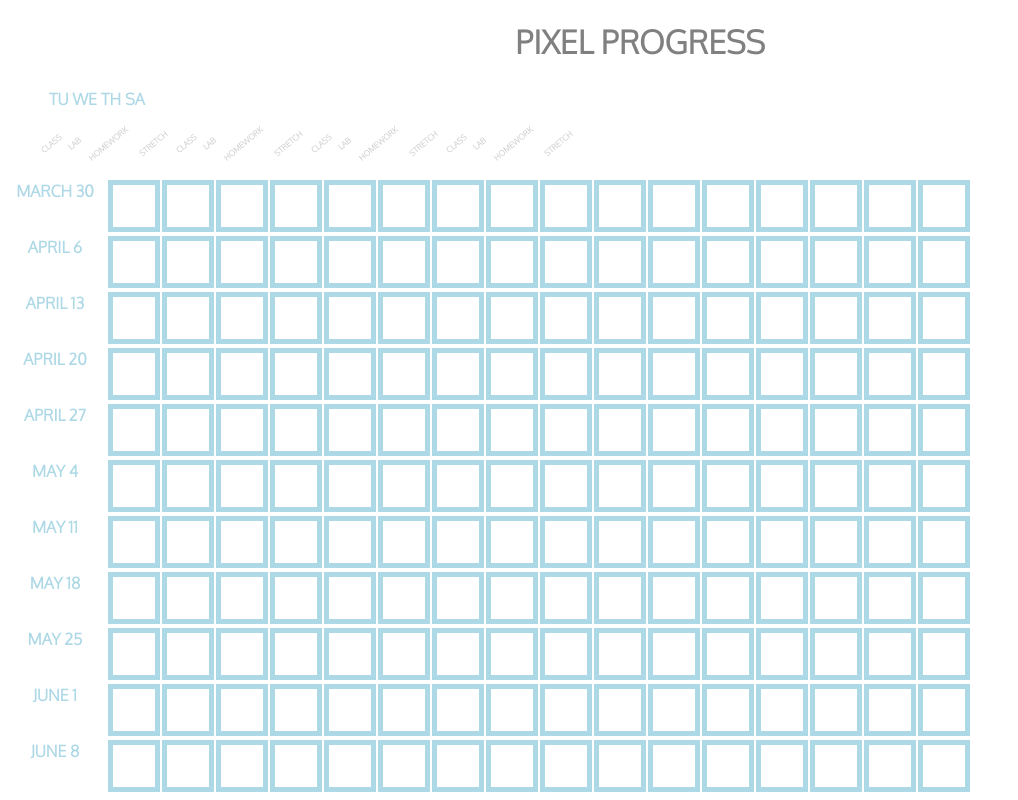
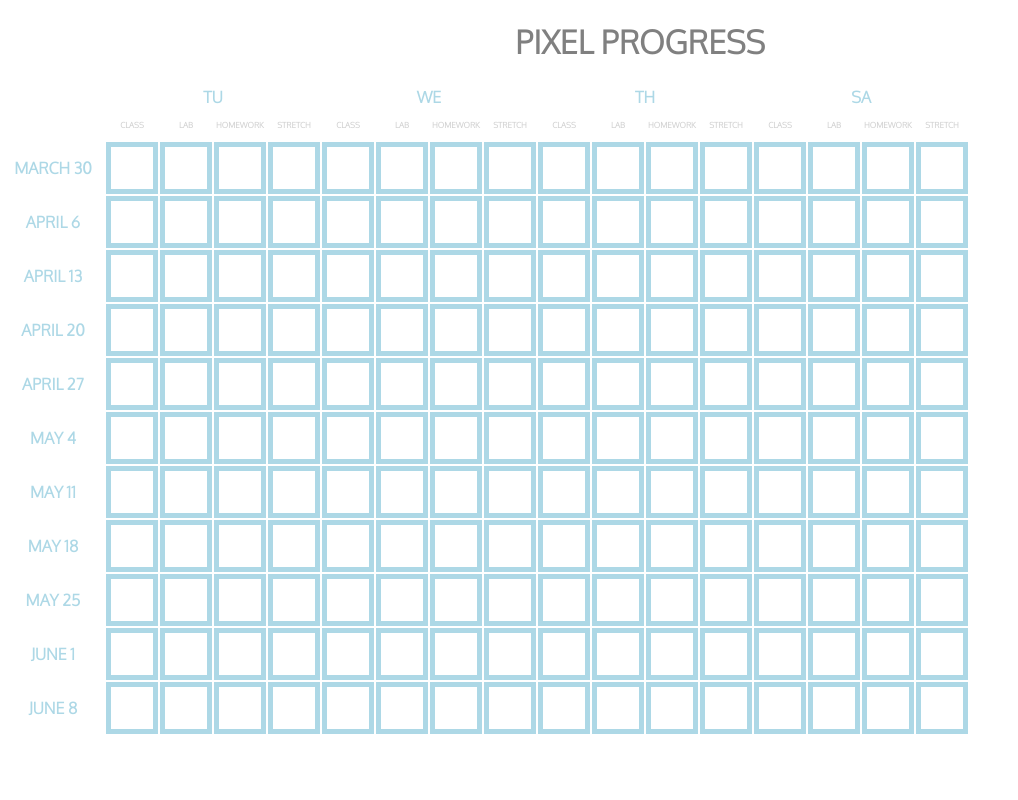
Before and after one commit to am852410/pixel-progress-front-end, a React (Create React App) app in the folder pixel-react-app/: page / in a window 1280 px wide. Shown: the whole page, without its empty margins (0-1018 px from the left). Built offline with nearby package versions, Linux system fonts and the light colour scheme.

Commit message:
Fixed tier 1 and 2 header alignment issue. Table renders together and cells render as individual components.

```diff
--- a/pixel-react-app/src/App.css
+++ b/pixel-react-app/src/App.css
@@ -50,18 +50,17 @@ h1 {
 }
 
 td {
-  color:lightgray;
+
   border: 5px solid lightblue;
   height: 40px;
   width: 40px;
+  font-size: 1px;
+  color:white;
 
   overflow: hidden;
 
 }
 
-td:before {
-
-}
 
 @keyframes fill {
   from {
@@ -85,29 +84,42 @@ td:before {
 
 td:hover {
   border: 5px solid lightgray;
-  transition: .2s
+  transition: .2s;
+  color: lightgray;
+  font-size: 11px;
+
+
 }
 
 th {
   color:lightblue;
 }
 
+.sessionHeaders {
+  /* border: 1px solid cyan; */
+}
+
 th.rotate {
   color: lightgray;
-  height: 40px;
+  /* height: 30px; */
   white-space: nowrap;
-  transform:rotate(-40deg);
+  /* transform:rotate(-40deg); */
   font-size: 8px;
+  text-align: center;
+  padding: 10px 0px;
+
 }
 
-colgroup {
-  border: 5px solid red;
-}
 
-#hide {
+
+.hide {
   border: none;
 }
 
 .reps {
   width: 100px;
 }
+
+.yellow {
+  background-color: yellow;
+}
--- a/pixel-react-app/src/Goal.js
+++ b/pixel-react-app/src/Goal.js
@@ -1,5 +1,4 @@
 import React, {Component} from "react"
-import Sessions from "./Sessions"
 import Steps from "./Steps"
 
 export default class Goal extends Component {
@@ -8,16 +7,12 @@ export default class Goal extends Component {
   render() {
 
     return (
-      <div>
-          <table>
-            <Sessions
+            <Steps
             sessions={this.props.sessions}
             steps={this.props.steps}
             reps={this.props.reps}
             fillStep={this.props.fillStep}
             />
-          </table>
-      </div>
     )
   }
 }
--- a/pixel-react-app/src/Sessions.js
+++ /dev/null
@@ -1,44 +0,0 @@
-import React, {Component} from "react"
-import Steps from "./Steps"
-
-export default class Sessions extends Component {
-  constructor(props) {
-    super(props)
-
-  }
-  render () {
-    return (
-      <div>
-        <col></col>
-        {
-          this.props.sessions.map(session => {
-            return (
-              <colgroup
-              span={this.props.sessions.length}>
-              </colgroup>
-            )
-          })
-        }
-        <tr>
-            <td id="hide" rowSpan="1"></td>
-            {
-              this.props.sessions.map((session, i) => {
-                return (
-                  <th colSpan={this.props.sessions.length} scope="colgroup">{session}</th>
-                )
-              })
-            }
-        </tr>
-
-        <Steps
-        sessions={this.props.sessions}
-        steps={this.props.steps}
-        reps={this.props.reps}
-        fillStep={this.props.fillStep}
-        reps={this.props.reps}
-        />
-
-      </div>
-    )
-  }
-}
--- a/pixel-react-app/src/Step.js
+++ b/pixel-react-app/src/Step.js
@@ -1,18 +1,13 @@
-import React, {Component} from "react"
+import React from "react"
 
-export default class Step extends Component {
-  constructor(props) {
-    super(props)
-
-  }
-  render () {
+export default function Step (props) {
 
     return (
       <td
-        id={`${this.props.rep}-${this.props.session}-${this.props.step}`}
-        onClick={this.props.fillStep}
-      >
+
+        id={`${props.rep}-${props.session}-${props.step}`}
+        onClick={props.fillStep}
+      >{props.session} {props.step}
       </td>
     )
-  }
 }
--- a/pixel-react-app/src/Steps.js
+++ b/pixel-react-app/src/Steps.js
@@ -2,16 +2,35 @@ import React, {Component} from "react"
 import Step from "./Step"
 
 export default class Steps extends Component {
-  constructor(props) {
-    super(props)
 
-  }
   render () {
     return (
-      <div>
+      <table>
+
+      {
+        this.props.sessions.map(session => {
+          return (
+            <colgroup
+            span={this.props.sessions.length}>
+            </colgroup>
+          )
+        })
+      }
+
+      <tbody>
+      <tr>
+          <td className="hide" rowSpan="2"></td>
+          {
+            this.props.sessions.map((session, i) => {
+              return (
+                <th className="sessionHeaders" colSpan={this.props.sessions.length} scope="colgroup">{session}</th>
+              )
+            })
+          }
+      </tr>
 
       <tr>
-      <td id="hide" rowSpan="1"></td>
+
         {
           this.props.sessions.map(session => {
             return (
@@ -28,9 +47,10 @@ export default class Steps extends Component {
 
 
       {
-        this.props.reps.map((rep, r) => {
+        this.props.reps.map(rep => {
           return (
-            <div>
+
+            <tr>
             <th className="reps" scope="row">{rep}</th>
             {
               this.props.sessions.map((session, i) => {
@@ -50,12 +70,13 @@ export default class Steps extends Component {
               }
             )
             }
-            </div>
+            </tr>
+
           )
         })
       }
-
-      </div>
+      </tbody>
+      </table>
     )
   }
 }
```
